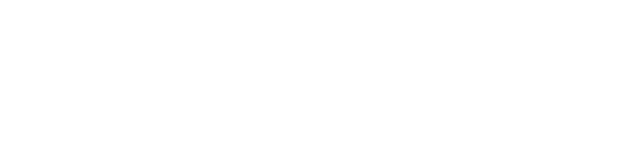
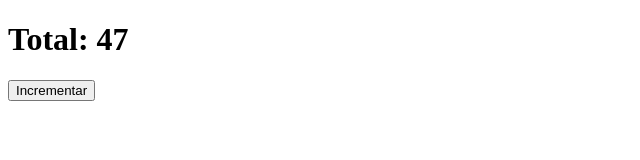
Before and after one commit to Dragg-io/madmerlln.github.io, a plain HTML site: page index.html in a window 1280 px wide. Shown: the whole page, without its empty margins (0-640 px from the left). Drawn offline with Linux system fonts and the light colour scheme.

Commit message:
Subscribers e actions

```diff
--- a/index.html
+++ b/index.html
@@ -11,22 +11,66 @@
 
 <body>
 
+  <div>
+    <h1>Total: <span id="total">0</span></h1>
+    <button id="incrementar">Incrementar</button>
+  </div>
+  <script>
 
-  <script>
+    // CONSTANTES
+    const INCREMENTAR = 'INCREMENTAR';
+    const SOMAR = 'SOMAR';
 
     const initialState = {
       nome: 'Lucas',
+      idade: 22,
       id: 199
     };
 
+    const somar = (val) => {
+      return { type: SOMAR, payload: val }
+    }
+
+    const incrementar = (val) => {
+      return { type: INCREMENTAR }
+    }
+
     function reducer(state = initialState, action) {
+      if (action.type === INCREMENTAR) {
+        return state + 1;
+      }
+      if (action.type === SOMAR) {
+        return state.idade + action.payload;
+      }
       return state;
     }
 
     const store = Redux.createStore(reducer);
-    const state = store.getState();
-    console.log(state);
 
+    store.dispatch(somar(25));
+
+    const total = document.getElementById("total");
+
+    const render = () => {
+      const state = store.getState();
+      total.innerHTML = state;
+    }
+
+    const render2 = () => {
+      const state = store.getState();
+      console.log(state);
+    }
+
+    render();
+    render2();
+
+    store.subscribe(render);
+
+    const subscriber2 = store.subscribe(render2);
+    subscriber2();
+
+    const button = document.getElementById('incrementar');
+    button.addEventListener('click', () => store.dispatch(incrementar()));
   </script>
 </body>
 
```
